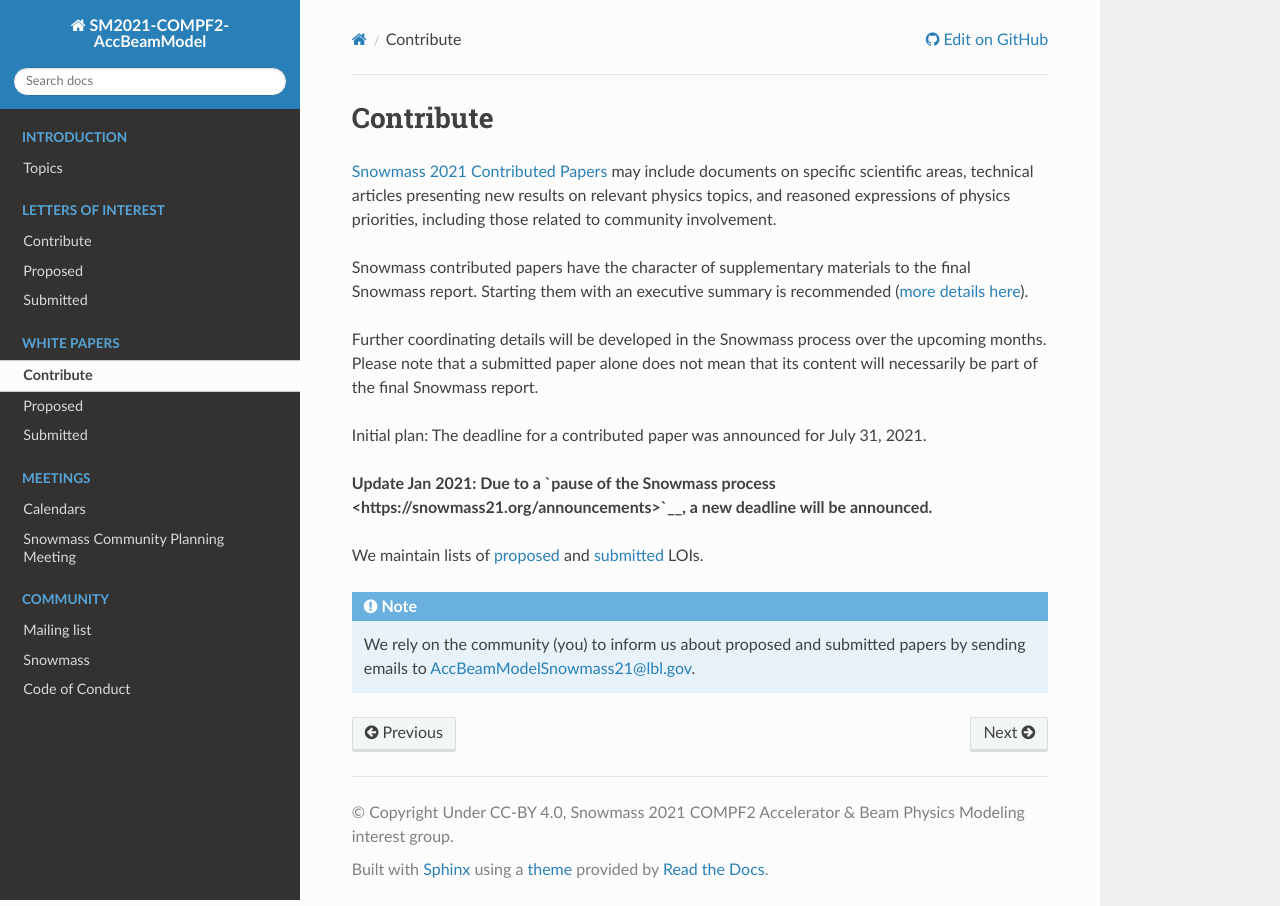
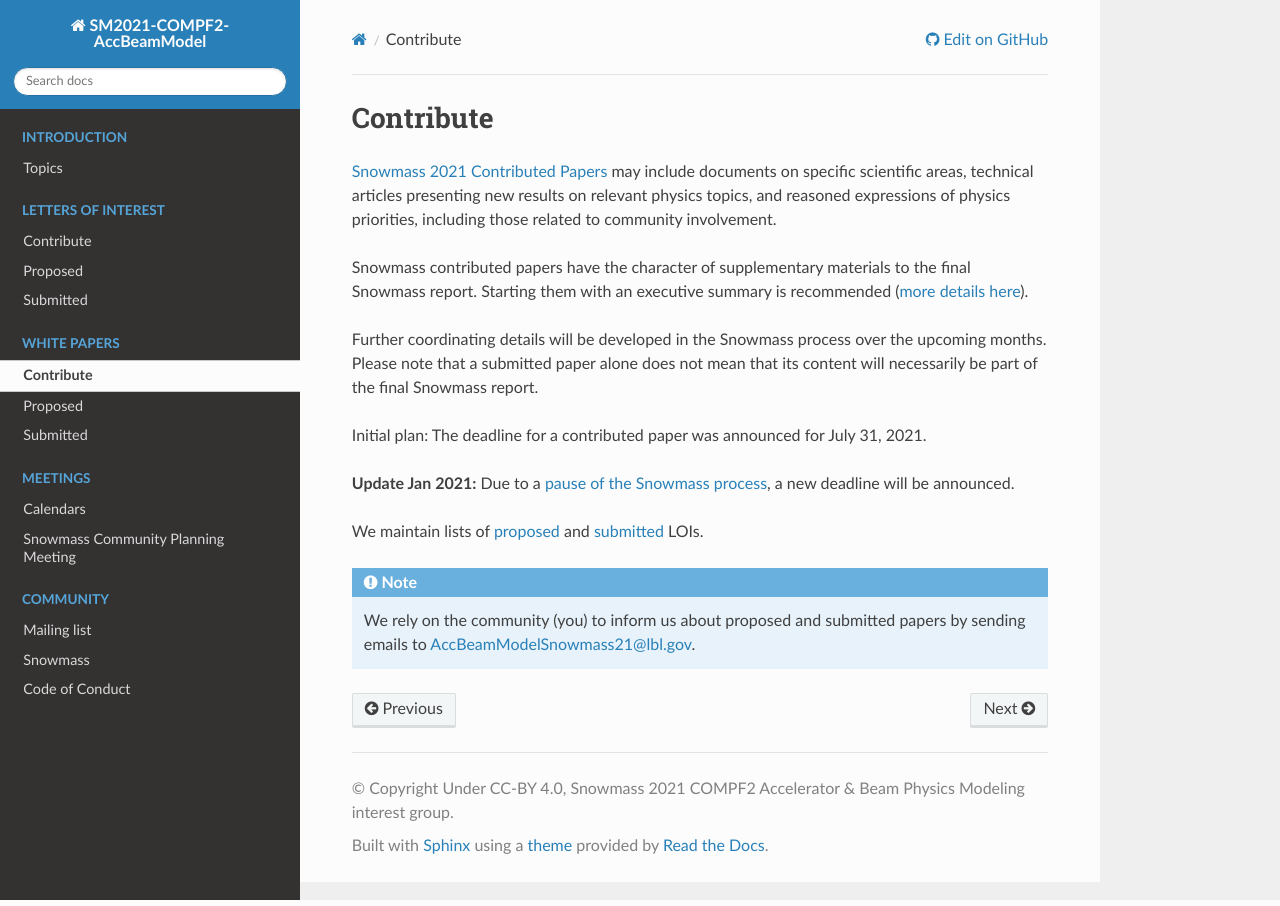
Before and after one commit to snowmass-compf2-accbeammodel/snowmass-compf2-accbeammodel.github.io, a Sphinx documentation site: the page built from docs/source/papers/contribute.rst, in a window 1280 px wide. Built offline with Sphinx 7.4.7 and the Read the Docs theme 2.0.0, drawn with Linux system fonts in a browser that asks for light colours.

Commit message:
fix formatting

```diff
--- a/docs/source/papers/contribute.rst
+++ b/docs/source/papers/contribute.rst
@@ -13,7 +13,7 @@ Please note that a submitted paper alone does not mean that its content will nec
 
 Initial plan: The deadline for a contributed paper was announced for July 31, 2021.
 
-**Update Jan 2021: Due to a `pause of the Snowmass process <https://snowmass21.org/announcements>`__, a new deadline will be announced.**
+**Update Jan 2021:** Due to a `pause of the Snowmass process <https://snowmass21.org/announcements>`__, a new deadline will be announced.
 
 We maintain lists of :ref:`proposed <papers-proposed>` and :ref:`submitted <papers-submitted>` LOIs.
 
```
